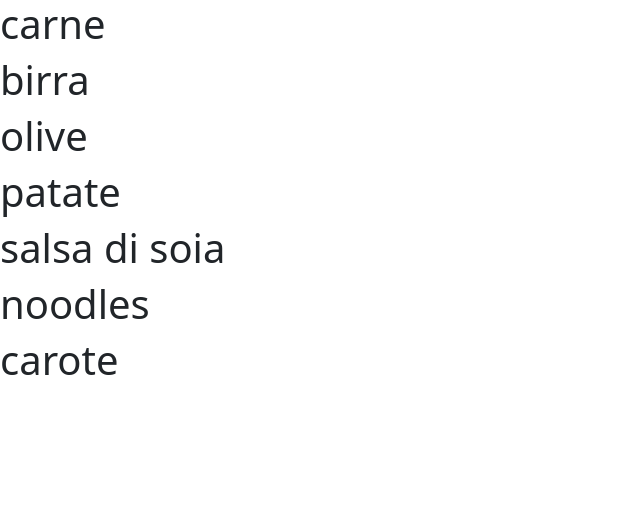
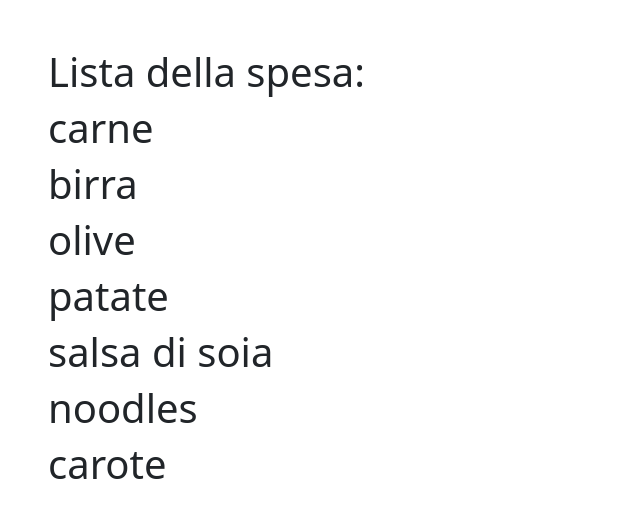
Before and after one commit to AnotherDebug/js-lista-spesa, a plain HTML site: page index.html in a window 1280 px wide. Shown: the whole page, without its empty margins (0-640 px from the left). Drawn offline with nearby package versions, Linux system fonts and the light colour scheme.

Commit message:
[UPDATE]: file index

```diff
--- a/index.html
+++ b/index.html
@@ -15,7 +15,8 @@
     </head>
     <body>
 
-<div id="shoppingList">
+<div id="shoppingList" class="m-5">
+    <h1>Lista della spesa:</h1>
 
 </div>
 
```
